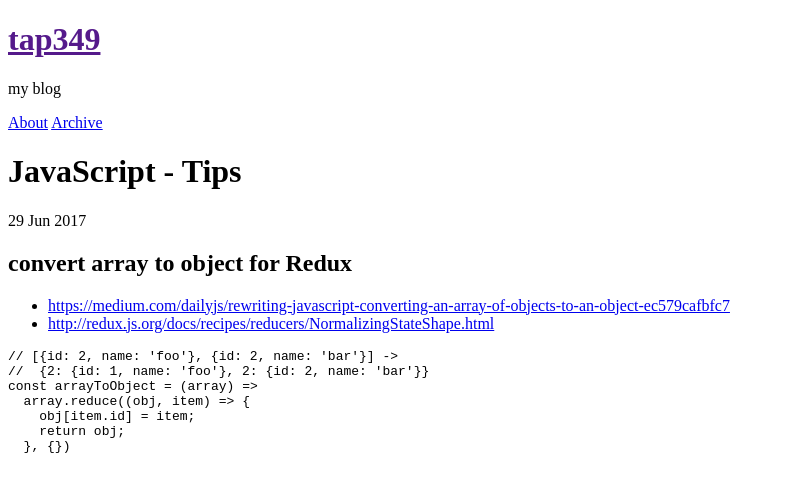
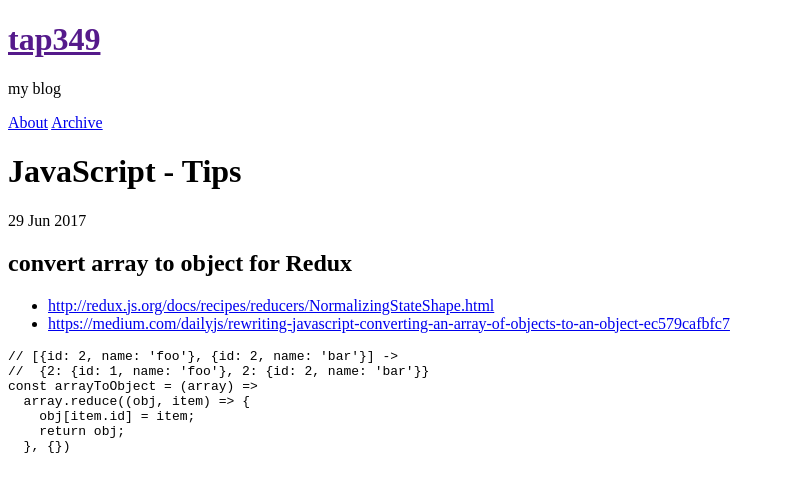
Before and after one commit to tap349/tap349.github.io, a Jekyll site: the page built from _posts/2017-06-29-javascript-tips.md, in a window 1280 px wide. Shown: the top 492 px of the page, without its empty margins (0-785 px from the left). Built offline with Jekyll 4.4.1, drawn with Linux system fonts in a browser that asks for light colours.

Commit message:
update 2017-06-29_17:46:05

````diff
--- a/_posts/2017-06-29-javascript-tips.md
+++ b/_posts/2017-06-29-javascript-tips.md
@@ -10,8 +10,8 @@ categories: []
 
 ## convert array to object for Redux
 
+- <http://redux.js.org/docs/recipes/reducers/NormalizingStateShape.html>
 - <https://medium.com/dailyjs/rewriting-javascript-converting-an-array-of-objects-to-an-object-ec579cafbfc7>
-- <http://redux.js.org/docs/recipes/reducers/NormalizingStateShape.html>
 
 ```javascript
 // [{id: 2, name: 'foo'}, {id: 2, name: 'bar'}] ->
````
